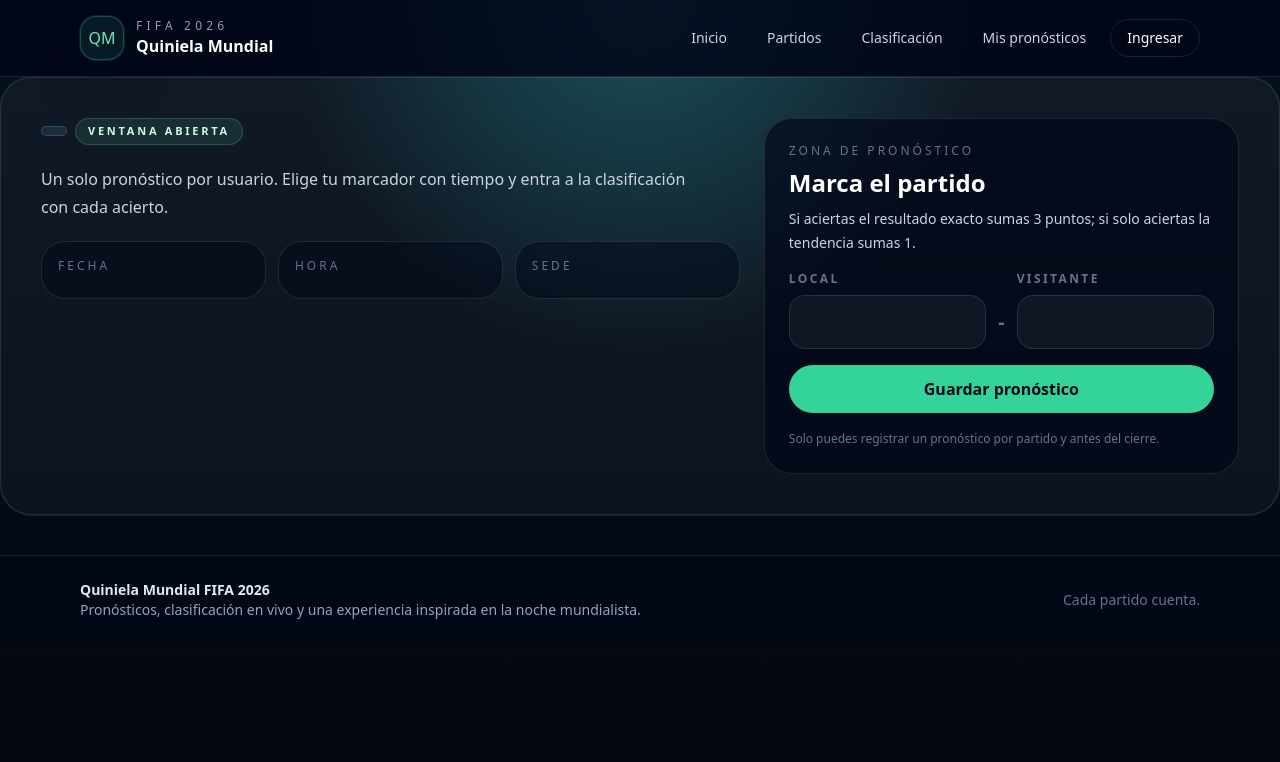
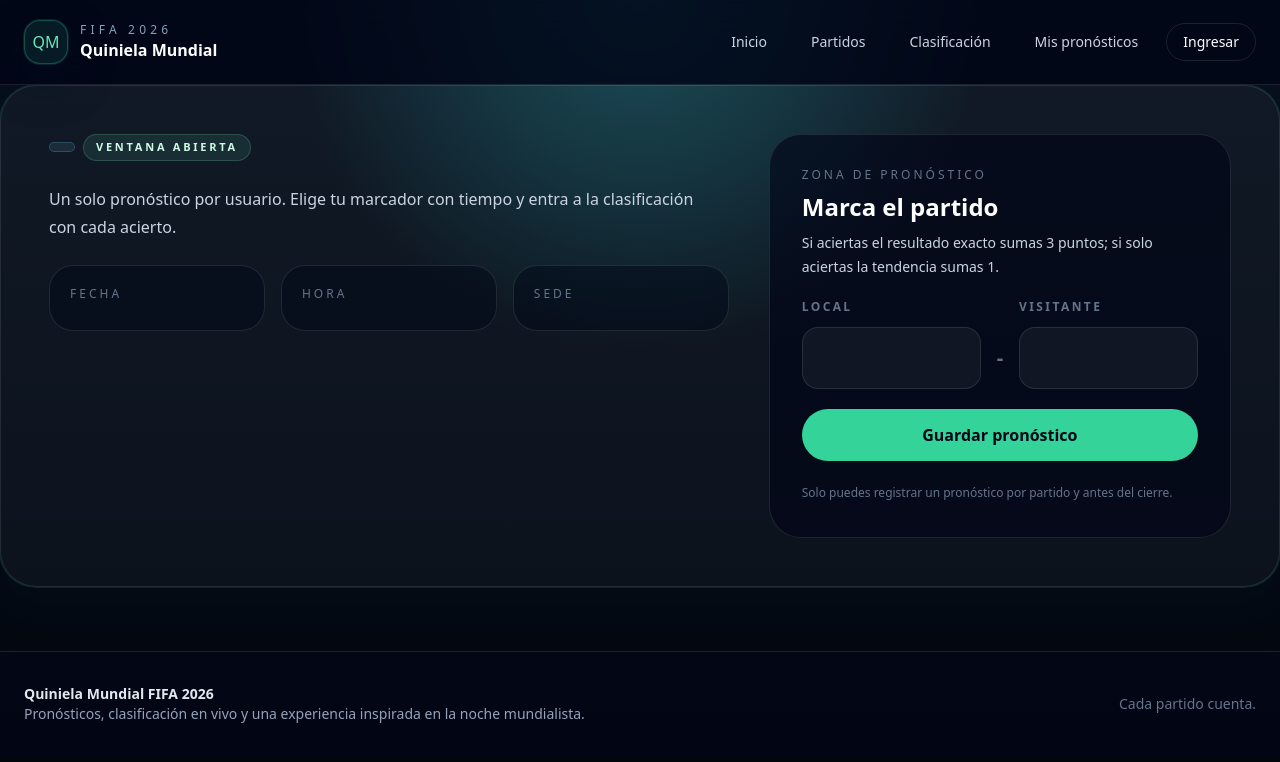
Before and after one commit to edg7007-netizen/Quiniela-Mundial, a Spring app: page /match/detail in a window 1280 px wide. Shown: the top 762 px of the page. Run offline with Thymeleaf, Linux system fonts and the light colour scheme; the template is opened without the code that fills it, so the values that code supplies are empty; database files in the repository are not loaded; some libraries are stand-ins or nearby versions.

Commit message:
Refine spacing system across templates
Agent-Logs-Url: https://github.com/edg7007-netizen/Quiniela-Mundial/sessions/11dac098-1bef-4ce2-9eb3-22567b693db9

Co-authored-by: edg7007-netizen <261706920+edg7007-netizen@users.noreply.github.com>

```diff
--- a/src/main/resources/templates/admin/teams.html
+++ b/src/main/resources/templates/admin/teams.html
@@ -1,12 +1,12 @@
 <!DOCTYPE html>
 <html lang="es" xmlns:th="http://www.thymeleaf.org" xmlns:layout="http://www.ultraq.net.nz/thymeleaf/layout" layout:decorate="~{layout/main}">
-<section layout:fragment="content" class="space-y-6">
+<section layout:fragment="content" class="space-y-8 md:space-y-10">
     <div>
         <p class="text-xs uppercase tracking-[0.25em] text-slate-500">Backoffice</p>
         <h1 class="mt-2 text-4xl font-black tracking-tight text-white">Administración de equipos</h1>
     </div>
-    <ul class="overflow-hidden rounded-[1.75rem] border border-white/10 bg-white/[0.04] shadow-glow">
-        <li th:each="team : ${teams}" class="flex items-center justify-between border-t border-white/10 px-5 py-4 first:border-t-0">
+    <ul class="overflow-hidden rounded-[2rem] border border-white/10 bg-white/[0.04] shadow-glow">
+        <li th:each="team : ${teams}" class="flex items-center justify-between border-t border-white/10 px-6 py-5 first:border-t-0">
             <span class="font-semibold text-white" th:text="${team.name}"></span>
             <span class="rounded-full border border-sky-300/20 bg-sky-300/10 px-3 py-1 text-xs font-semibold uppercase tracking-[0.2em] text-sky-100" th:text="${team.fifaCode}"></span>
         </li>
--- a/src/main/resources/templates/fragments/predictionForm.html
+++ b/src/main/resources/templates/fragments/predictionForm.html
@@ -1,21 +1,21 @@
 <!DOCTYPE html>
 <html lang="es" xmlns:th="http://www.thymeleaf.org">
 <div th:fragment="predictionForm(matchId)" th:id="'prediction-form-' + ${matchId}">
-    <form class="space-y-4" hx-post="/predictions" th:attr="hx-target=${'#prediction-form-' + matchId}" hx-swap="outerHTML">
+    <form class="space-y-5" hx-post="/predictions" th:attr="hx-target=${'#prediction-form-' + matchId}" hx-swap="outerHTML">
         <input type="hidden" name="matchId" th:value="${matchId}">
-        <div class="grid grid-cols-[1fr_auto_1fr] items-center gap-3">
+        <div class="grid grid-cols-[1fr_auto_1fr] items-center gap-4">
             <div>
-                <label class="mb-2 block text-xs font-semibold uppercase tracking-[0.2em] text-slate-500" for="homeScore">Local</label>
-                <input id="homeScore" type="number" name="homeScore" min="0" class="w-full rounded-2xl border border-white/10 bg-white/[0.05] px-4 py-3 text-center text-lg font-semibold text-white outline-none transition focus:border-emerald-300/50 focus:bg-white/[0.08]" required>
+                <label class="mb-3 block text-xs font-semibold uppercase tracking-[0.2em] text-slate-500" for="homeScore">Local</label>
+                <input id="homeScore" type="number" name="homeScore" min="0" class="w-full rounded-2xl border border-white/10 bg-white/[0.05] px-4 py-4 text-center text-lg font-semibold text-white outline-none transition focus:border-emerald-300/50 focus:bg-white/[0.08]" required>
             </div>
-            <span class="mt-6 text-xl font-bold text-slate-500">-</span>
+            <span class="mt-7 text-xl font-bold text-slate-500">-</span>
             <div>
-                <label class="mb-2 block text-xs font-semibold uppercase tracking-[0.2em] text-slate-500" for="awayScore">Visitante</label>
-                <input id="awayScore" type="number" name="awayScore" min="0" class="w-full rounded-2xl border border-white/10 bg-white/[0.05] px-4 py-3 text-center text-lg font-semibold text-white outline-none transition focus:border-emerald-300/50 focus:bg-white/[0.08]" required>
+                <label class="mb-3 block text-xs font-semibold uppercase tracking-[0.2em] text-slate-500" for="awayScore">Visitante</label>
+                <input id="awayScore" type="number" name="awayScore" min="0" class="w-full rounded-2xl border border-white/10 bg-white/[0.05] px-4 py-4 text-center text-lg font-semibold text-white outline-none transition focus:border-emerald-300/50 focus:bg-white/[0.08]" required>
             </div>
         </div>
-        <button class="w-full rounded-full bg-emerald-400 px-4 py-3 font-semibold text-slate-950 transition hover:bg-emerald-300" type="submit">Guardar pronóstico</button>
-        <p class="text-xs leading-5 text-slate-500">Solo puedes registrar un pronóstico por partido y antes del cierre.</p>
+        <button class="w-full rounded-full bg-emerald-400 px-4 py-3.5 font-semibold text-slate-950 transition hover:bg-emerald-300" type="submit">Guardar pronóstico</button>
+        <p class="text-xs leading-6 text-slate-500">Solo puedes registrar un pronóstico por partido y antes del cierre.</p>
     </form>
 </div>
 </html>
--- a/src/main/resources/templates/fragments/predictionSaved.html
+++ b/src/main/resources/templates/fragments/predictionSaved.html
@@ -1,8 +1,8 @@
 <!DOCTYPE html>
 <html lang="es" xmlns:th="http://www.thymeleaf.org">
-<div th:id="'prediction-form-' + ${prediction.match.id}" class="rounded-[1.75rem] border border-emerald-300/30 bg-emerald-400/10 p-5 text-emerald-100">
+<div th:id="'prediction-form-' + ${prediction.match.id}" class="rounded-[2rem] border border-emerald-300/30 bg-emerald-400/10 p-6 text-emerald-100">
     <p class="text-xs font-semibold uppercase tracking-[0.25em] text-emerald-200/80">Pronóstico confirmado</p>
-    <p class="mt-3 text-2xl font-bold" th:text="${prediction.homeScore + ' - ' + prediction.awayScore}"></p>
-    <p class="mt-2 text-sm text-emerald-100/80">Tu marcador quedó guardado para este partido.</p>
+    <p class="mt-4 text-2xl font-bold" th:text="${prediction.homeScore + ' - ' + prediction.awayScore}"></p>
+    <p class="mt-3 text-sm text-emerald-100/80">Tu marcador quedó guardado para este partido.</p>
 </div>
 </html>
--- a/src/main/resources/templates/layout/main.html
+++ b/src/main/resources/templates/layout/main.html
@@ -45,7 +45,7 @@
 <body class="min-h-screen bg-[radial-gradient(circle_at_top,_rgba(16,185,129,0.18),_transparent_35%),linear-gradient(180deg,_#08111f_0%,_#040b16_60%,_#02060d_100%)] text-slate-100 flex flex-col">
 <div class="absolute inset-x-0 top-0 -z-10 h-[32rem] bg-[radial-gradient(circle_at_top,_rgba(56,189,248,0.18),_transparent_42%)]"></div>
 <nav class="sticky top-0 z-20 border-b border-white/10 bg-slate-950/80 backdrop-blur-xl" x-data="{ open: false }">
-    <div class="max-w-6xl mx-auto px-4 py-4 flex justify-between items-center gap-4">
+    <div class="mx-auto flex max-w-7xl items-center justify-between gap-4 px-5 py-5 md:px-6">
         <a href="/" class="flex items-center gap-3">
             <span class="inline-flex h-11 w-11 items-center justify-center rounded-2xl border border-emerald-400/30 bg-emerald-400/10 text-emerald-300 shadow-glow">QM</span>
             <span>
@@ -53,8 +53,8 @@
                 <span class="block text-base font-semibold text-white">Quiniela Mundial</span>
             </span>
         </a>
-        <button class="md:hidden rounded-xl border border-white/10 bg-white/5 px-3 py-2 text-sm" @click="open = !open">Menú</button>
-        <div class="hidden md:flex gap-2 items-center text-sm">
+        <button class="rounded-xl border border-white/10 bg-white/5 px-3 py-2 text-sm md:hidden" @click="open = !open">Menú</button>
+        <div class="hidden items-center gap-3 text-sm md:flex">
             <a class="rounded-full px-4 py-2 text-slate-300 transition hover:bg-white/5 hover:text-white" href="/">Inicio</a>
             <a class="rounded-full px-4 py-2 text-slate-300 transition hover:bg-white/5 hover:text-white" href="/matches">Partidos</a>
             <a class="rounded-full px-4 py-2 text-slate-300 transition hover:bg-white/5 hover:text-white" href="/leaderboard">Clasificación</a>
@@ -66,8 +66,8 @@
             </form>
         </div>
     </div>
-    <div class="border-t border-white/10 px-4 pb-4 md:hidden" x-show="open" x-transition>
-        <div class="mx-auto max-w-6xl grid gap-2 pt-4 text-sm">
+    <div class="border-t border-white/10 px-5 pb-5 md:hidden md:px-6" x-show="open" x-transition>
+        <div class="mx-auto grid max-w-7xl gap-3 pt-5 text-sm">
             <a class="rounded-2xl border border-white/10 bg-white/5 px-4 py-3" href="/">Inicio</a>
             <a class="rounded-2xl border border-white/10 bg-white/5 px-4 py-3" href="/matches">Partidos</a>
             <a class="rounded-2xl border border-white/10 bg-white/5 px-4 py-3" href="/leaderboard">Clasificación</a>
@@ -81,10 +81,10 @@
     </div>
 </nav>
 
-<main class="flex-1 max-w-6xl mx-auto w-full px-4 py-8 md:py-10" layout:fragment="content"></main>
+<main class="mx-auto flex-1 w-full max-w-7xl px-5 py-10 md:px-6 md:py-12 lg:py-14" layout:fragment="content"></main>
 
-<footer class="mt-10 border-t border-white/10 bg-slate-950/70">
-    <div class="max-w-6xl mx-auto flex flex-col gap-3 px-4 py-6 text-sm text-slate-400 md:flex-row md:items-center md:justify-between">
+<footer class="mt-16 border-t border-white/10 bg-slate-950/70">
+    <div class="mx-auto flex max-w-7xl flex-col gap-4 px-5 py-8 text-sm text-slate-400 md:flex-row md:items-center md:justify-between md:px-6">
         <div>
             <p class="font-semibold text-slate-200">Quiniela Mundial FIFA 2026</p>
             <p>Pronósticos, clasificación en vivo y una experiencia inspirada en la noche mundialista.</p>
--- a/src/main/resources/templates/match/detail.html
+++ b/src/main/resources/templates/match/detail.html
@@ -1,9 +1,9 @@
 <!DOCTYPE html>
 <html lang="es" xmlns:th="http://www.thymeleaf.org" xmlns:layout="http://www.ultraq.net.nz/thymeleaf/layout" layout:decorate="~{layout/main}">
-<section layout:fragment="content" class="space-y-6">
-    <article class="overflow-hidden rounded-[2rem] border border-white/10 bg-white/[0.04] shadow-glow">
-        <div class="grid gap-6 px-6 py-8 md:grid-cols-[1.25fr_0.85fr] md:px-10 md:py-10">
-            <div class="space-y-5">
+<section layout:fragment="content" class="space-y-8 md:space-y-10">
+    <article class="overflow-hidden rounded-[2.25rem] border border-white/10 bg-white/[0.04] shadow-glow">
+        <div class="grid gap-8 px-7 py-10 md:grid-cols-[1.25fr_0.85fr] md:px-12 md:py-12 lg:gap-10">
+            <div class="space-y-6">
                 <div class="flex flex-wrap items-center gap-2 text-[11px] font-semibold uppercase tracking-[0.25em]">
                     <span class="rounded-full border border-sky-300/20 bg-sky-300/10 px-3 py-1 text-sky-100">
                         <th:block th:switch="${match.phase.name()}">
@@ -22,26 +22,26 @@
                     <h1 class="text-4xl font-black tracking-tight text-white md:text-5xl" th:text="${match.homeTeam.name + ' vs ' + match.awayTeam.name}"></h1>
                     <p class="mt-3 max-w-2xl text-base leading-7 text-slate-300">Un solo pronóstico por usuario. Elige tu marcador con tiempo y entra a la clasificación con cada acierto.</p>
                 </div>
-                <div class="grid gap-3 sm:grid-cols-3">
-                    <article class="rounded-3xl border border-white/10 bg-slate-950/45 p-4">
+                <div class="grid gap-4 sm:grid-cols-3">
+                    <article class="rounded-3xl border border-white/10 bg-slate-950/45 p-5">
                         <p class="text-xs uppercase tracking-[0.25em] text-slate-500">Fecha</p>
                         <p class="mt-2 font-semibold text-white" th:text="${#temporals.format(match.startTime, 'dd MMM yyyy')}"></p>
                     </article>
-                    <article class="rounded-3xl border border-white/10 bg-slate-950/45 p-4">
+                    <article class="rounded-3xl border border-white/10 bg-slate-950/45 p-5">
                         <p class="text-xs uppercase tracking-[0.25em] text-slate-500">Hora</p>
                         <p class="mt-2 font-semibold text-white" th:text="${#temporals.format(match.startTime, 'HH:mm')}"></p>
                     </article>
-                    <article class="rounded-3xl border border-white/10 bg-slate-950/45 p-4">
+                    <article class="rounded-3xl border border-white/10 bg-slate-950/45 p-5">
                         <p class="text-xs uppercase tracking-[0.25em] text-slate-500">Sede</p>
                         <p class="mt-2 font-semibold text-white" th:text="${match.venue}"></p>
                     </article>
                 </div>
             </div>
-            <aside class="rounded-[1.75rem] border border-white/10 bg-slate-950/65 p-6">
+            <aside class="rounded-[2rem] border border-white/10 bg-slate-950/65 p-7 md:p-8">
                 <p class="text-xs uppercase tracking-[0.25em] text-slate-500">Zona de pronóstico</p>
                 <h2 class="mt-2 text-2xl font-bold text-white">Marca el partido</h2>
                 <p class="mt-2 text-sm leading-6 text-slate-300">Si aciertas el resultado exacto sumas 3 puntos; si solo aciertas la tendencia sumas 1.</p>
-                <div class="mt-6" th:replace="~{fragments/predictionForm :: predictionForm(matchId=${match.id})}"></div>
+                <div class="mt-8" th:replace="~{fragments/predictionForm :: predictionForm(matchId=${match.id})}"></div>
             </aside>
         </div>
     </article>
```
Also changed, not shown: src/main/resources/templates/admin/matches.html (+6 -6 lines), src/main/resources/templates/admin/users.html (+6 -4 lines), src/main/resources/templates/auth/login.html (+10 -10 lines), src/main/resources/templates/auth/register.html (+7 -7 lines), src/main/resources/templates/error/400.html (+7 -3 lines), src/main/resources/templates/error/403.html (+7 -3 lines), src/main/resources/templates/error/404.html (+7 -3 lines), src/main/resources/templates/home.html (+25 -25 lines), src/main/resources/templates/leaderboard/index.html (+16 -16 lines), src/main/resources/templates/match/list.html (+11 -11 lines), src/main/resources/templates/prediction/history.html (+6 -6 lines).
